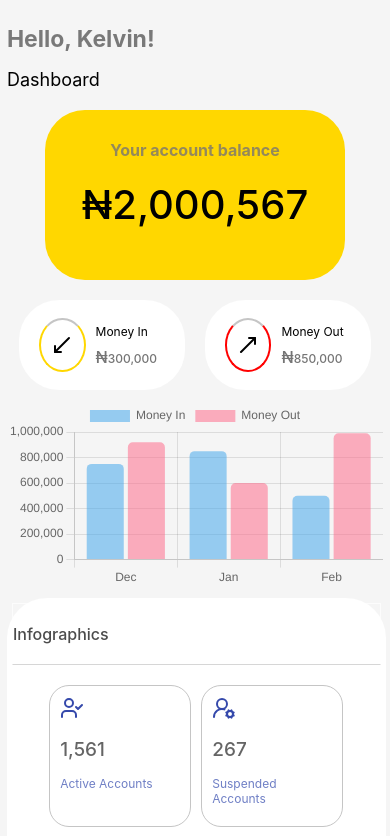
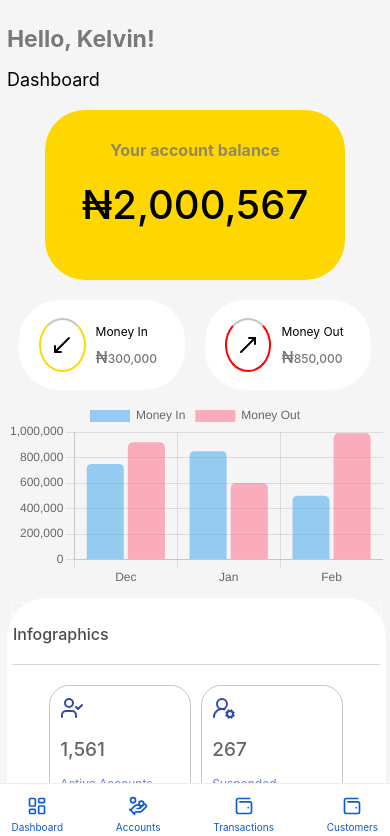
Before and after one commit to ObinnaKelvin/woodcore, a React (Create React App) app: page / in a window 390 px wide. Shown: the top 836 px of the page. Built offline with nearby package versions, Linux system fonts and the light colour scheme.

Commit message:
Mobile nav added for all pages

```diff
--- a/src/View/pages/dashboard/Dashboard.jsx
+++ b/src/View/pages/dashboard/Dashboard.jsx
@@ -1,6 +1,6 @@
 import React from 'react'
 import './dashboard.scss';
-import { DesktopNavbar } from '../../components/navigation/Navbar';
+import { DesktopNavbar, MobileNavbar } from '../../components/navigation/Navbar';
 import { Handshake, MoveDownLeft, MoveUpRight, Pencil, TimerReset, Trash2, UserCheck, UserMinus, UserRoundCog } from 'lucide-react';
 import { Link } from 'react-router-dom';
 import CountUp from 'react-countup';
@@ -13,6 +13,7 @@ function Dashboard() {
   return (
     <div className="dashboard-container">
         <DesktopNavbar/>
+        <MobileNavbar />
 
         <div className="dashboard-wrapper">
             <div className="dashboard-left">
```
